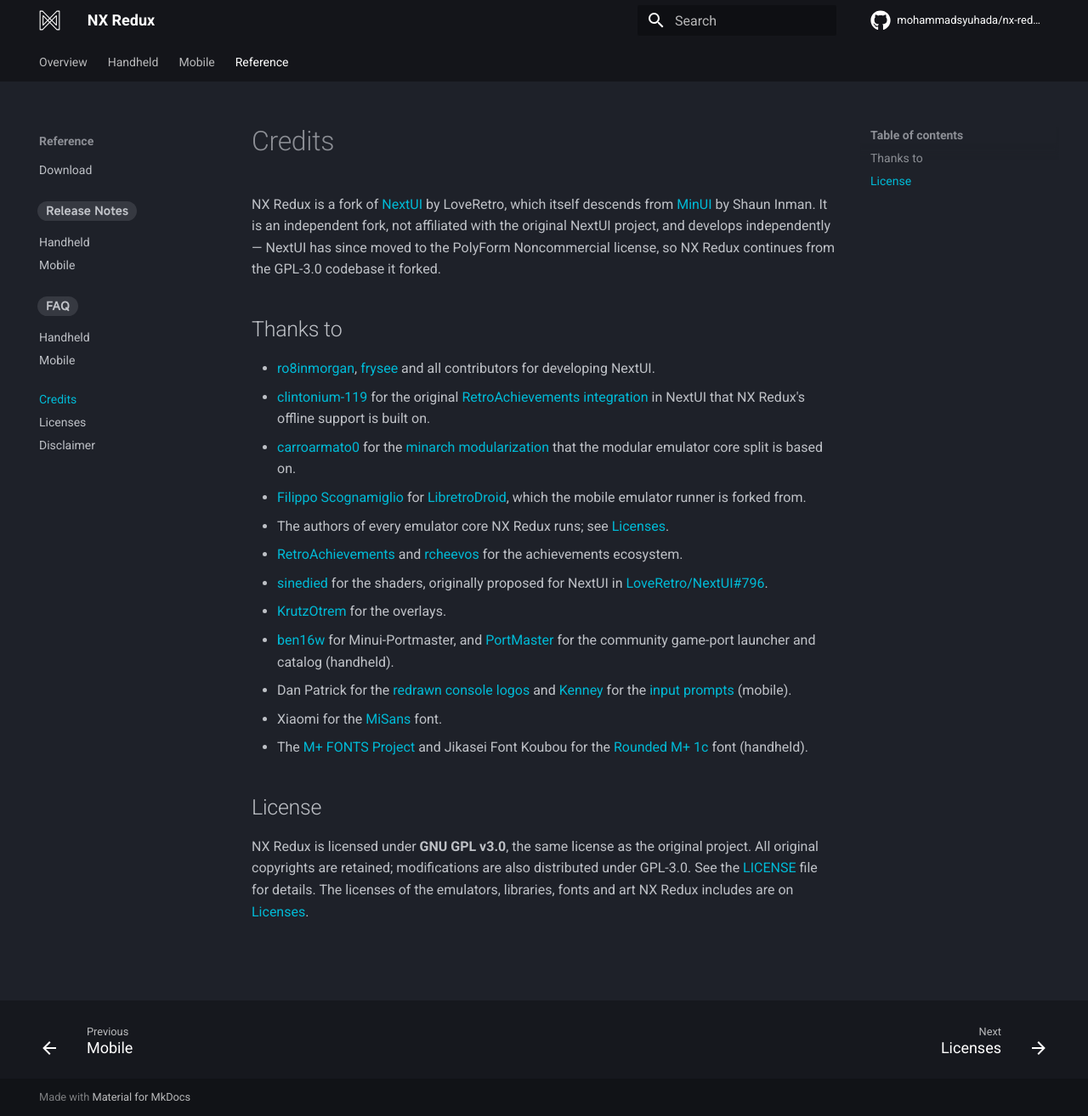
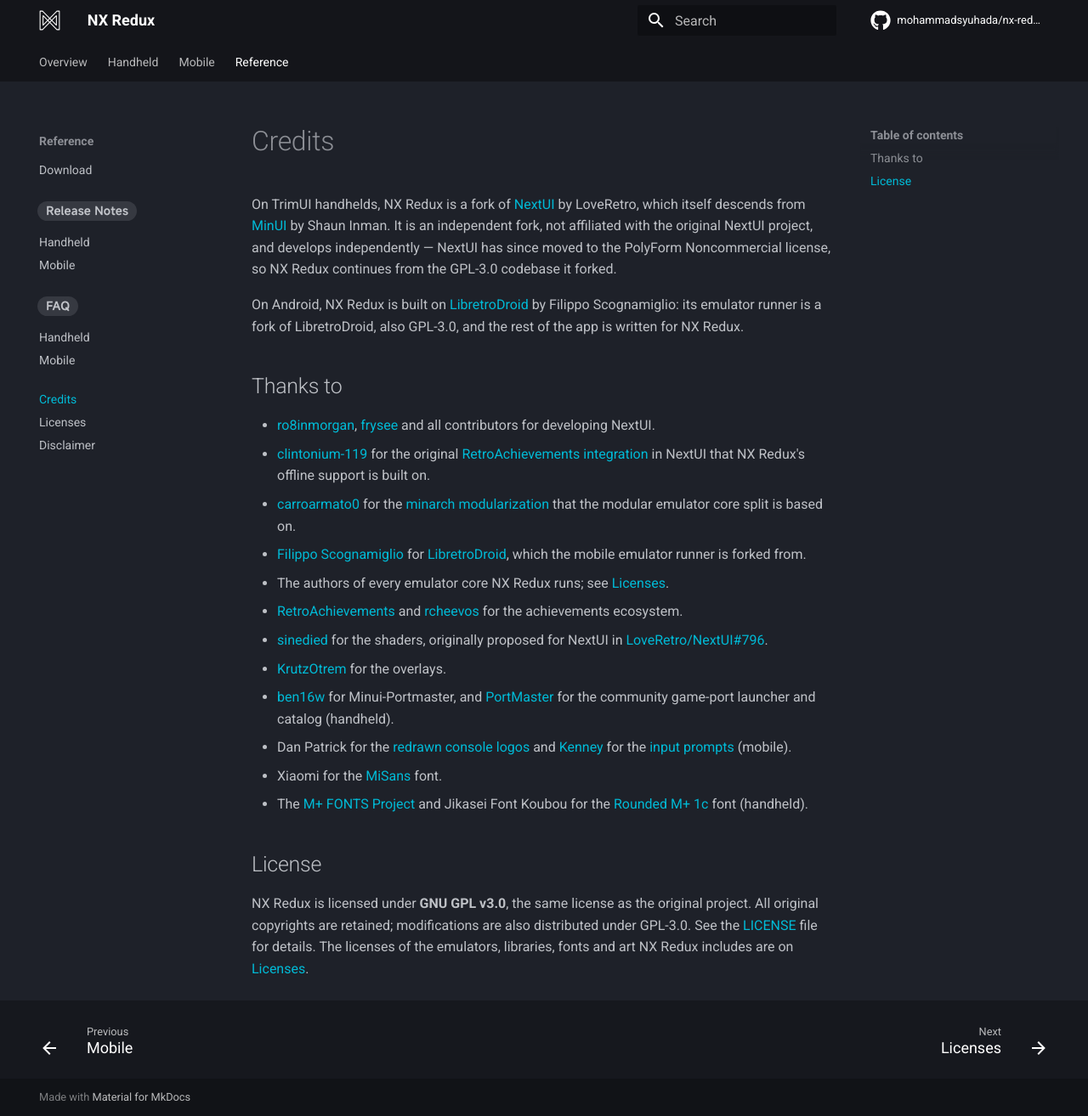
Before and after one commit to mohammadsyuhada/nx-redux-docs, an MkDocs documentation site: the page built from docs/reference/credits.md, in a window 1280 px wide and 1314 px high. Shown: the whole window at 85% size. Built offline with MkDocs 1.6.1 and Material for MkDocs 9.7.7, drawn with Linux system fonts in a browser that asks for light colours; comment, search, counter and statistics services are not loaded.

Commit message:
docs(credits): the intro covers the handheld's NextUI lineage and the Android app's LibretroDroid base

```diff
--- a/docs/reference/credits.md
+++ b/docs/reference/credits.md
@@ -1,12 +1,18 @@
 # Credits
 
-NX Redux is a fork of [NextUI](https://github.com/LoveRetro/NextUI) by
-LoveRetro, which itself descends from
+On TrimUI handhelds, NX Redux is a fork of
+[NextUI](https://github.com/LoveRetro/NextUI) by LoveRetro, which itself
+descends from
 [MinUI](https://github.com/shauninman/MinUI) by Shaun Inman. It is an
 independent fork, not affiliated with the original NextUI project, and
 develops independently — NextUI has since moved to the PolyForm
 Noncommercial license, so NX Redux continues from the GPL-3.0 codebase it
 forked.
+
+On Android, NX Redux is built on
+[LibretroDroid](https://github.com/Swordfish90/LibretroDroid) by Filippo
+Scognamiglio: its emulator runner is a fork of LibretroDroid, also GPL-3.0,
+and the rest of the app is written for NX Redux.
 
 ## Thanks to
 
```
